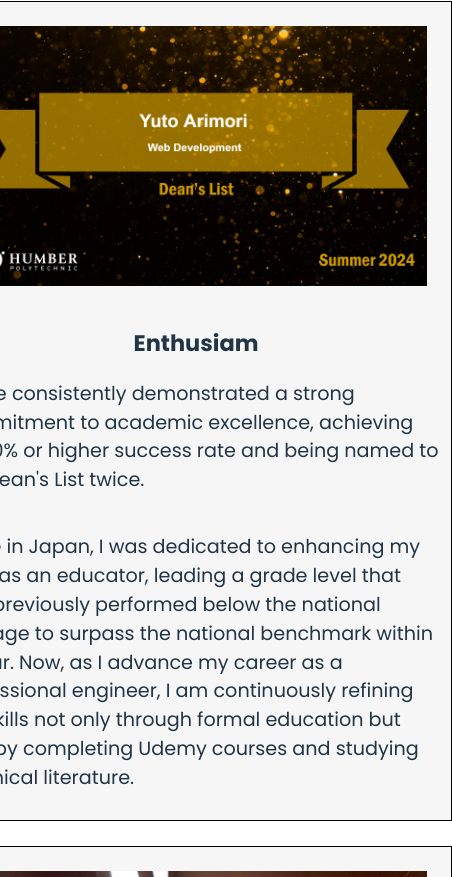
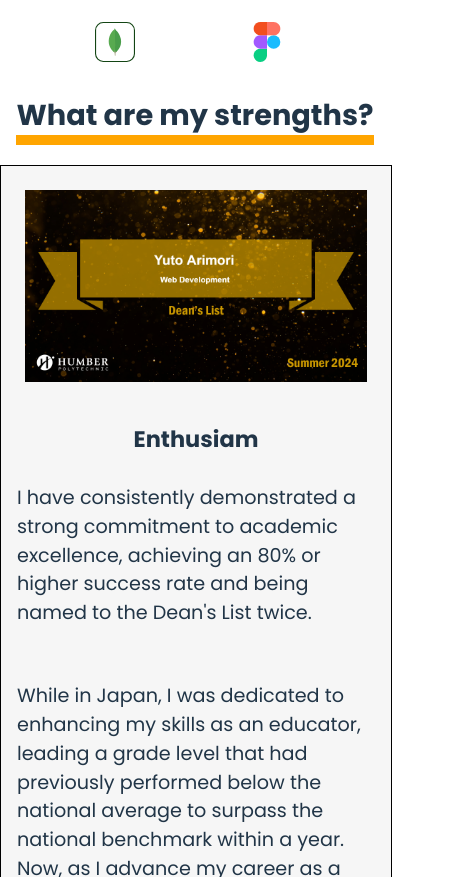
Before and after one commit to Yuto-A2/myPortfolio, a React (Vite) app in the folder portfolio/frontend/: page / in a window 390 px wide. Shown: the part 1127-2004 px from the top of the page, 452 px wide, since content can reach past the window. Built offline with nearby package versions, Linux system fonts and the light colour scheme; no server answers.

Commit message:
changed design screen size.

```diff
--- a/portfolio/frontend/src/components/Home.css
+++ b/portfolio/frontend/src/components/Home.css
@@ -2,15 +2,10 @@
 /* common design */
 
 body {
-    display: flex;
-    justify-content: center;
-    align-items: center;
     font-family: Poppins, Arial, Helvetica, sans-serif;
     font-size: 1.2rem;
     margin: 0;
     padding: 0;
-    width: 100%;
-    max-width: 1200px;
     overflow-x: hidden;
 }
 
--- a/portfolio/frontend/src/components/Studied/Studied.css
+++ b/portfolio/frontend/src/components/Studied/Studied.css
@@ -25,7 +25,7 @@
     background-color: #f6f6f6;
     animation: fadeIn 1.5s 1s forwards;
     opacity: 0;
-    width: 95%;
+    width: 85%;
 }
 
 @media (prefers-color-scheme: dark) {
@@ -77,6 +77,9 @@
 }
 
 .studiedContent {
+    display: flex;
+    flex-direction: column;
+    align-items: center;
     flex: 2;
 }
 
@@ -84,6 +87,7 @@
     .studyContainer{
         flex-direction: column;
         width: 100%;
+        max-width: 430px;
     }
     .studiedContent {
         display: flex;
@@ -97,3 +101,15 @@
        margin: auto;
     }
 }
+
+@media screen and (max-width: 820px) {
+    .studyContainer{
+        flex-direction: column;
+        width: 100%;
+        max-width: 820px;
+    }
+
+    .studiedContent p {
+        padding: 8px;
+    }
+}
```
